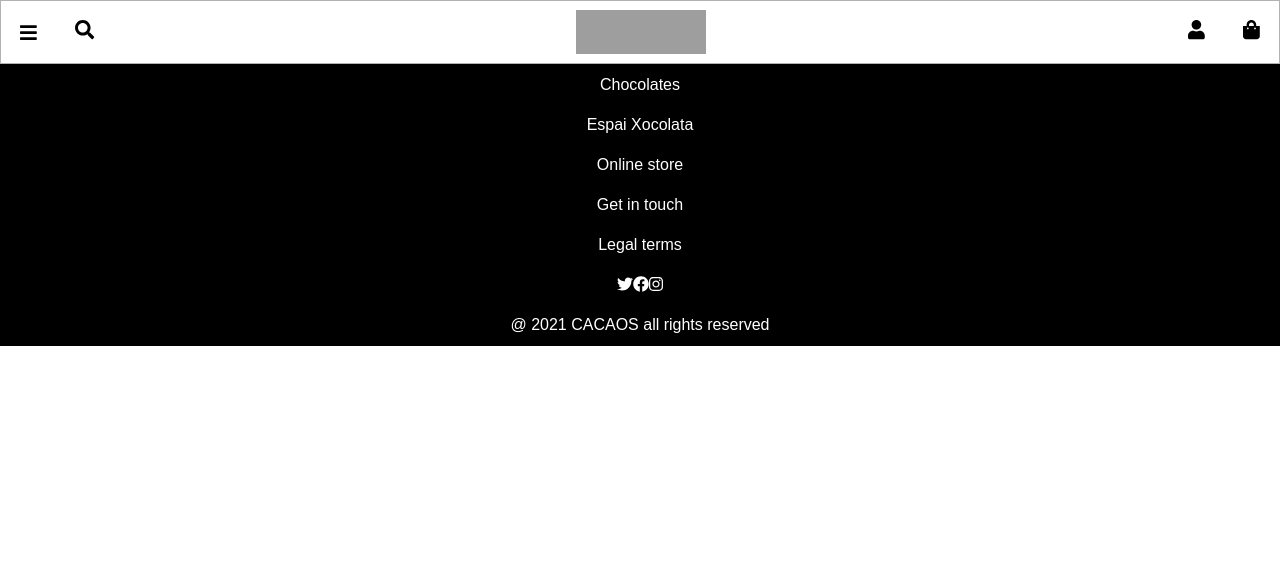
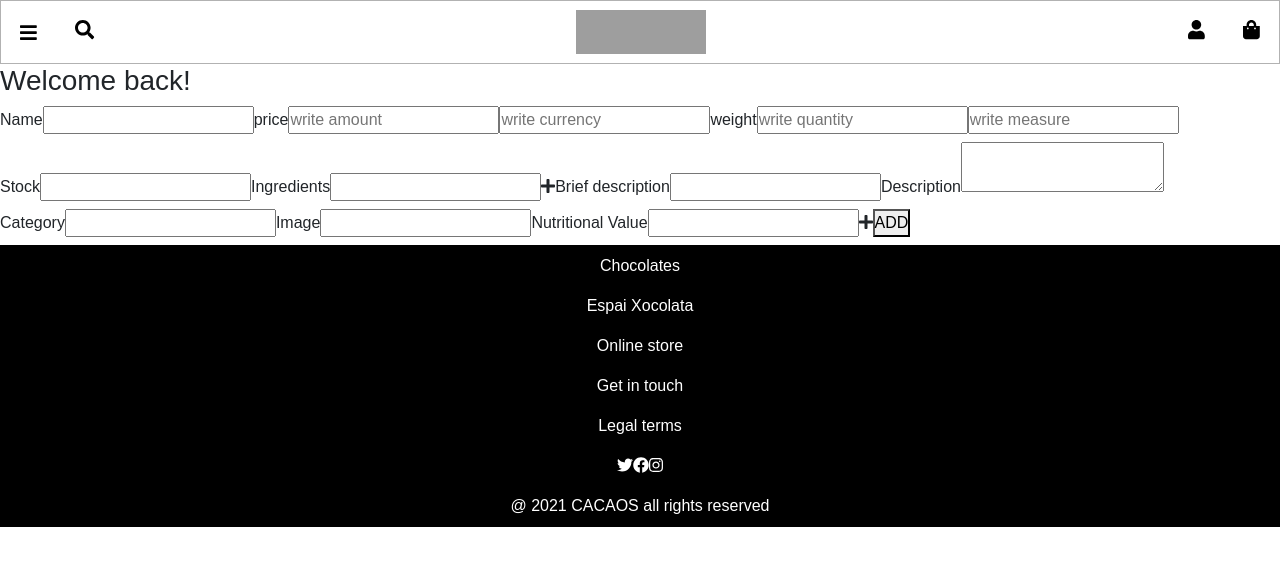
Before and after one commit to Adanzar/CacaosWeb, a React (Create React App) app in the folder cacaosWeb/frontend/: page /add-product in a window 1280 px wide. Shown: the top 566 px of the page. Built offline with nearby package versions, Linux system fonts and the light colour scheme; no server answers; grey boxes are pictures that could not be loaded.

Commit message:
Update app jsx -Update create product

```diff
--- a/cacaosWeb/frontend/src/App.jsx
+++ b/cacaosWeb/frontend/src/App.jsx
@@ -15,6 +15,8 @@ import AboutUs from './components/AboutUs/aboutUs';
 import Products from './components/ProductsList/productList';
 import './App.scss';
 import Details from './components/Details/details';
+import AddProduct from './components/admin/createProduct';
+import UpdateProduct from './components/admin/updateProduct';
 
 function App() {
   return (
@@ -30,6 +32,8 @@ function App() {
             <Route path="/details/:productId" component={Details} />
             <Route path="/cart" component={Cart} />
             <Route path="/login" component={Login} />
+            <Route path="/add-product" component={AddProduct} />
+            <Route path="/update-product/:productId" component={UpdateProduct} />
           </Switch>
           <Footer />
         </BrowserRouter>
--- a/cacaosWeb/frontend/src/components/admin/createProduct.jsx
+++ b/cacaosWeb/frontend/src/components/admin/createProduct.jsx
@@ -19,6 +19,9 @@ export default function AddProduct() {
   const [weightMeasureInput, setWeightMeasureInput] = useState('');
   const [ingredientsInput, setIngredientsInput] = useState('');
   const [ingredientsArr, setIngredientsArr] = useState([]);
+  const [nutritionalInput, setNutritionalInput] = useState('');
+  const [nutritionalValueArr, setNutritionalValueArr] = useState([]);
+  const [imagesUrlsInput, setImagesUrlsInput] = useState('');
   const [descriptionInput, setDescriptionInput] = useState('');
   const [briefDescriptionInput, setBriefDescriptionInput] = useState('');
   const [categoryInput, setCategoryInput] = useState('');
@@ -27,6 +30,11 @@ export default function AddProduct() {
   function addNewIngredients() {
     setIngredientsArr([...ingredientsArr, ingredientsInput]);
     setIngredientsInput('');
+  }
+
+  function addNutritionalValue() {
+    setNutritionalValueArr([...nutritionalValueArr, nutritionalInput]);
+    setNutritionalInput('');
   }
 
   function addProduct(event) {
@@ -39,9 +47,15 @@ export default function AddProduct() {
         amount: priceAmountInput,
         currency: priceCurrencyInput
       },
+      weight: {
+        quantity: weightQuantityInput,
+        measure: weightMeasureInput
+      },
+      ingredients: ingredientsArr,
+      nutritionalValue: nutritionalValueArr,
       briefDescription: briefDescriptionInput,
       category: categoryInput,
-      ingredients: ingredientsArr
+      imagesUrls: imagesUrlsInput
     }));
   }
 
@@ -169,6 +183,36 @@ export default function AddProduct() {
               value={categoryInput}
             />
           </label>
+          <label htmlFor="imagesUrls">
+            Image
+            <input
+              type="text"
+              name="imagesUrls"
+              onChange={(event) => {
+                setImagesUrlsInput(event.target.value);
+              }}
+              value={imagesUrlsInput}
+            />
+          </label>
+          <label htmlFor="nutritionalValue">
+            Nutritional Value
+            <input
+              type="text"
+              name="nutritionalValue"
+              onChange={(event) => {
+                setNutritionalInput(event.target.value);
+              }}
+              value={nutritionalInput}
+            />
+            <span
+              role="navigation"
+              onClick={(event) => {
+                addNutritionalValue(event);
+              }}
+            >
+              <FontAwesomeIcon className="list--side-item-icon" icon={faPlus} />
+            </span>
+          </label>
           <button
             type="submit"
             className="submit-button"
```
